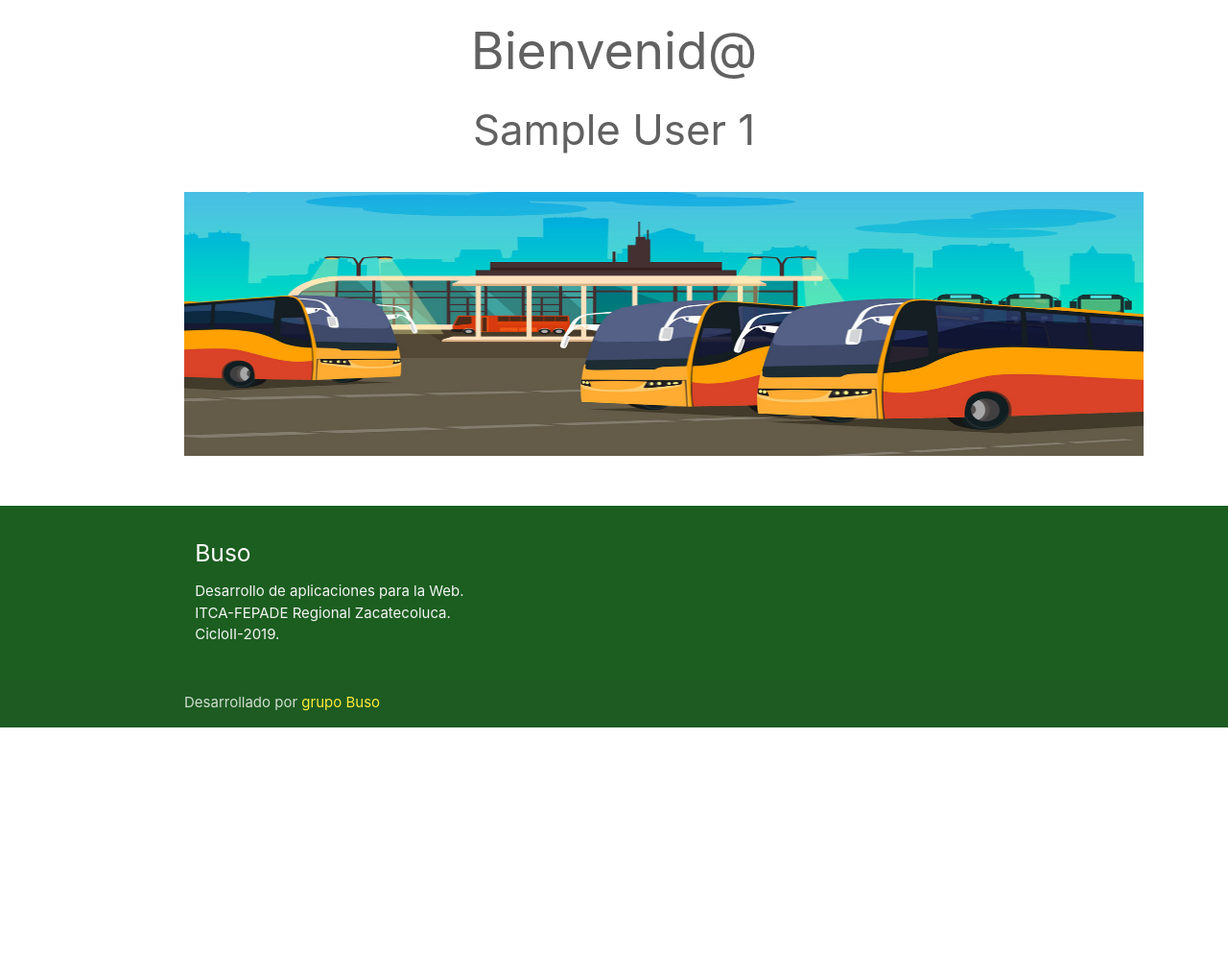
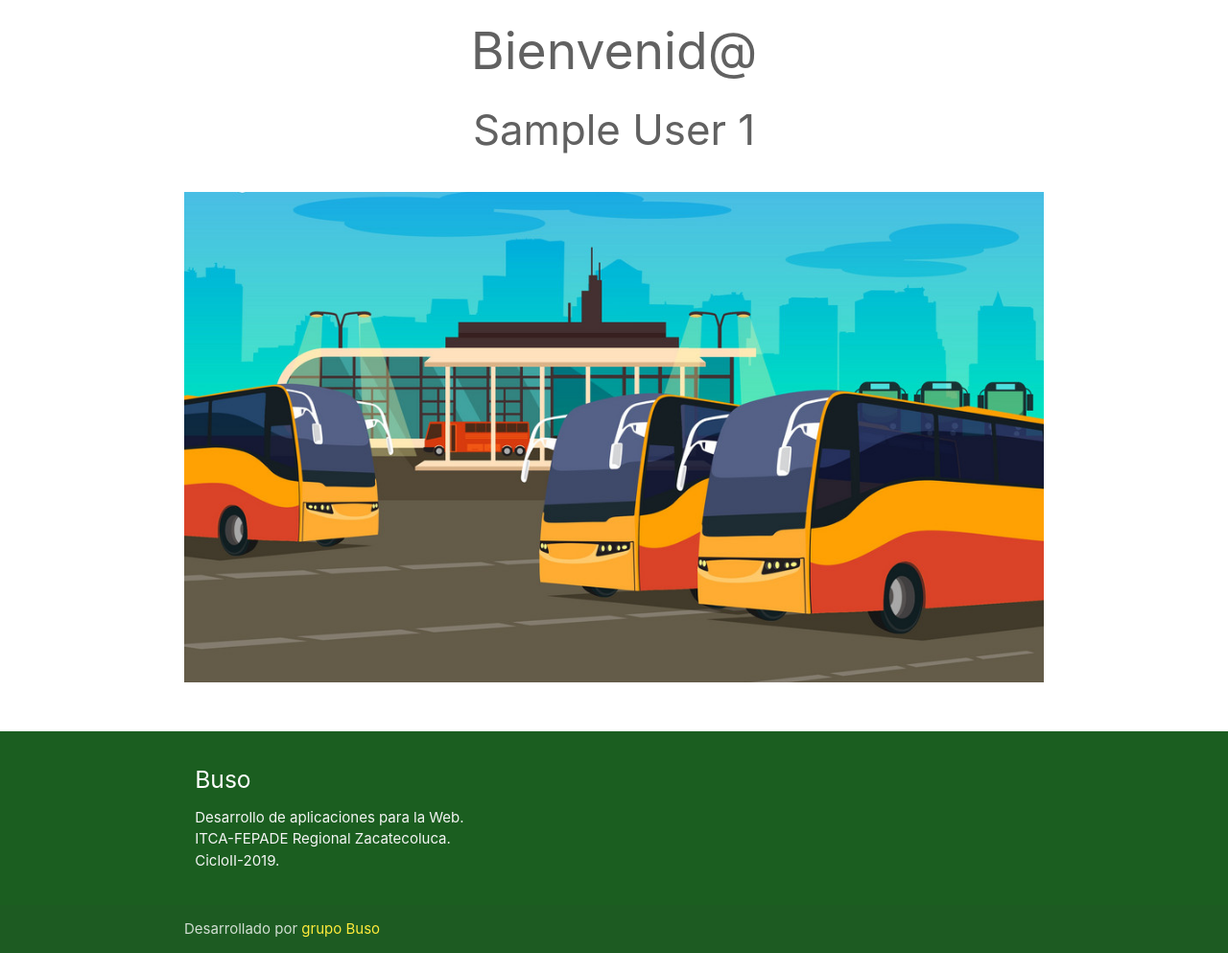
Before and after one commit to JaviCeron/Buso, a PHP site: page /index.php?c=horario in a window 1280 px wide. Shown: the part 158-1151 px from the top of the page at 96% size. Before the commit the page ends 916 px from the top, so only its background shows below. Run offline with PHP 8.4, Linux system fonts and the light colour scheme; the visitor is signed in with stand-in values (Sample User, id 1).

Commit message:
realize cambios en el principal_usuario

```diff
--- a/web/WebTerminal/view/principal_usuario.php
+++ b/web/WebTerminal/view/principal_usuario.php
@@ -8,7 +8,7 @@
       <h2 class="header center grey-text text-darken-2">Bienvenid@</h2>
       <h3 class="header center grey-text text-darken-2"><?php echo $_SESSION["nombre"]." ".$_SESSION["apellido"]; ?></h3>
       <br>
-      <img width="1000px" height="275px" src="view/include/images/bus.png" class="center">
+      <img width="1000px" height="275px" src="view/include/images/bus.png" class="responsive-img">
     </div>
       </div>
     </div>
```
